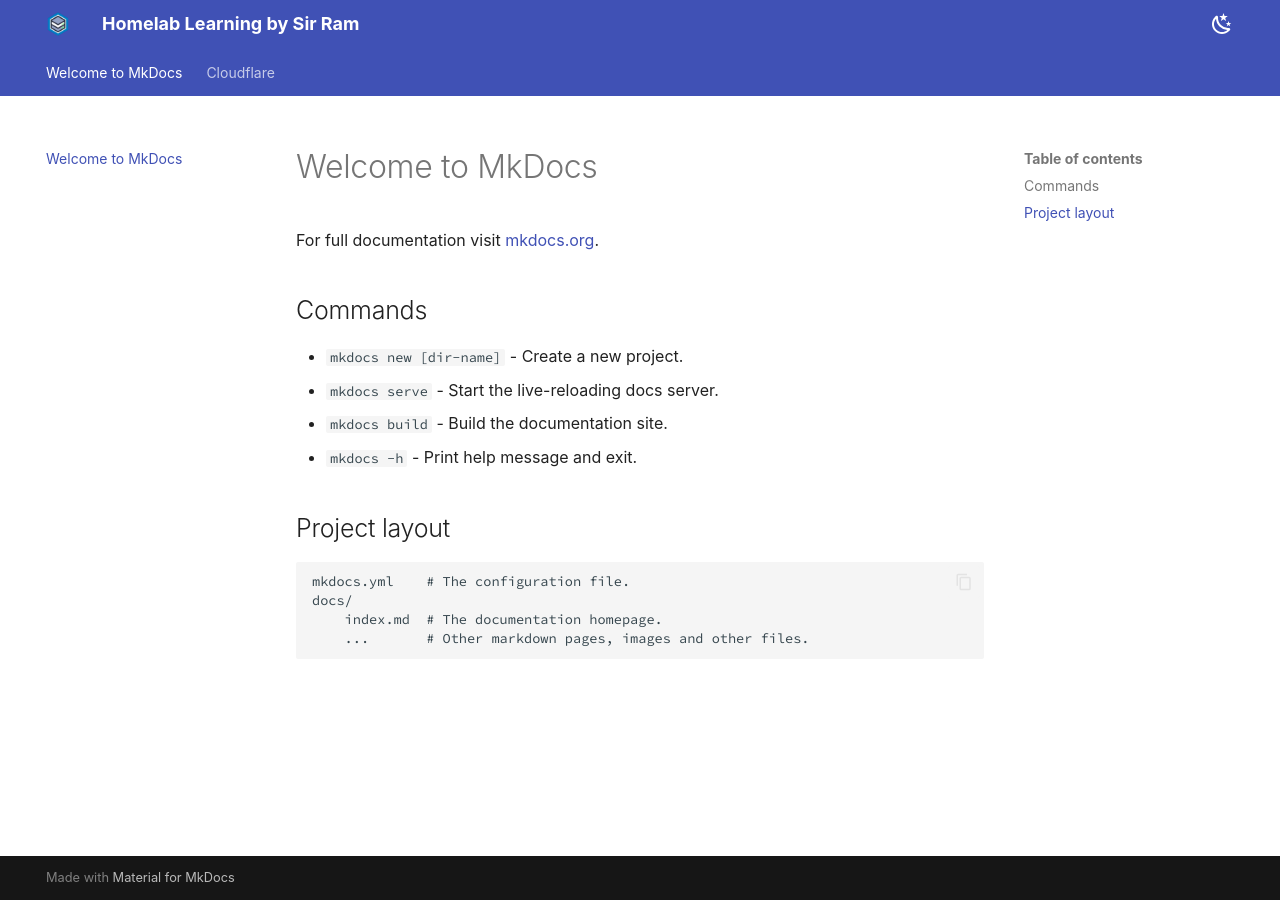
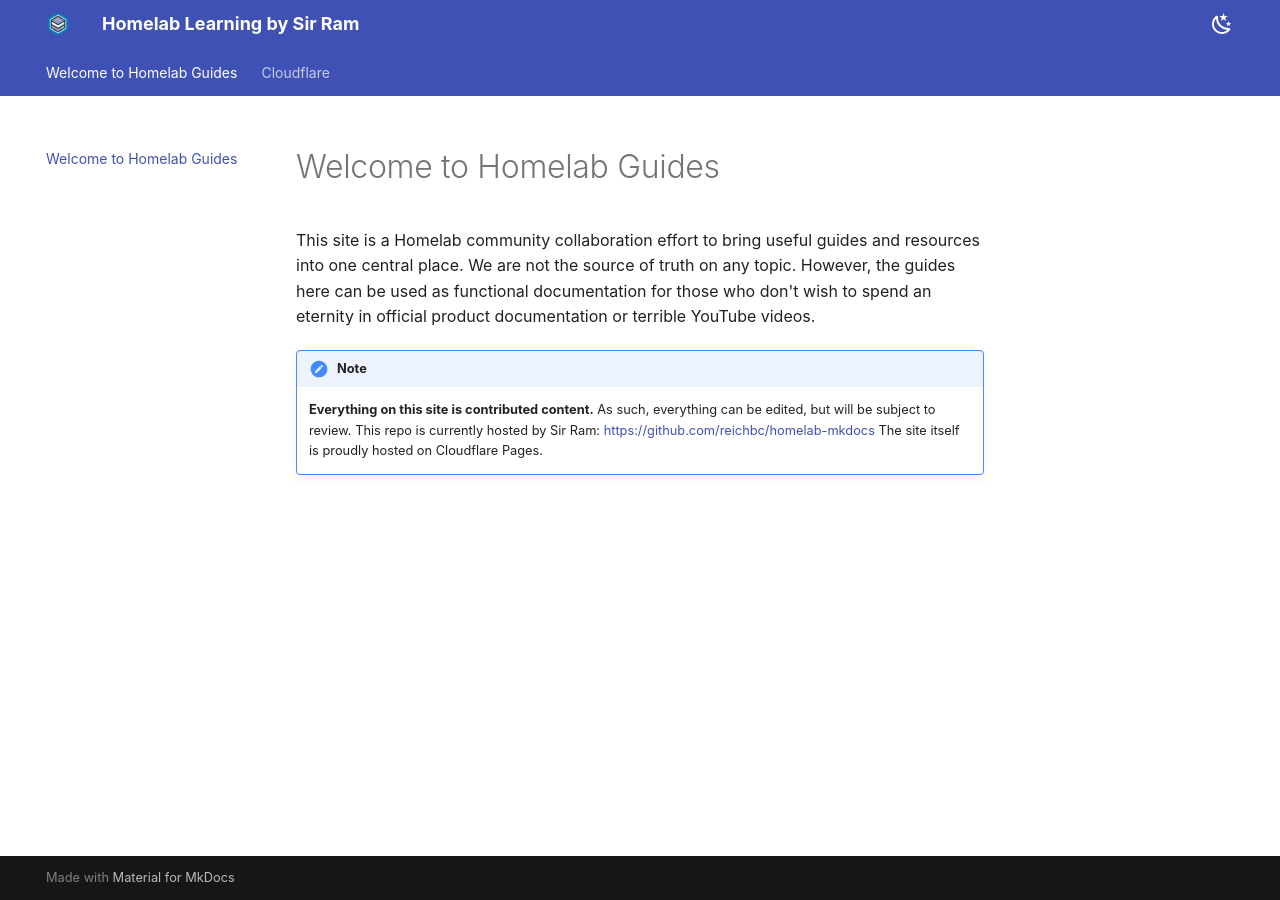
Before and after one commit to reichbc/homelab-mkdocs, an MkDocs documentation site: the page built from docs/index.md, in a window 1280 px wide. Built offline with MkDocs 1.6.1 and Material for MkDocs 9.7.7, drawn with Linux system fonts in a browser that asks for light colours; some web fonts are replaced.

Commit message:
Updated primary index.md

```diff
--- a/docs/index.md
+++ b/docs/index.md
@@ -1,17 +1,9 @@
-# Welcome to MkDocs
+# Welcome to Homelab Guides
 
-For full documentation visit [mkdocs.org](https://www.mkdocs.org).
+This site is a Homelab community collaboration effort to bring useful guides and resources into one central place.
+We are not the source of truth on any topic. However, the guides here can be used as functional documentation for those who don't wish to spend an eternity in official product documentation or terrible YouTube videos.
 
-## Commands
-
-* `mkdocs new [dir-name]` - Create a new project.
-* `mkdocs serve` - Start the live-reloading docs server.
-* `mkdocs build` - Build the documentation site.
-* `mkdocs -h` - Print help message and exit.
-
-## Project layout
-
-    mkdocs.yml    # The configuration file.
-    docs/
-        index.md  # The documentation homepage.
-        ...       # Other markdown pages, images and other files.
+!!! note
+    **Everything on this site is contributed content.** As such, everything can be edited, but will be subject to review.
+    This repo is currently hosted by Sir Ram: <https://github.com/reichbc/homelab-mkdocs>
+    The site itself is proudly hosted on Cloudflare Pages.
```
